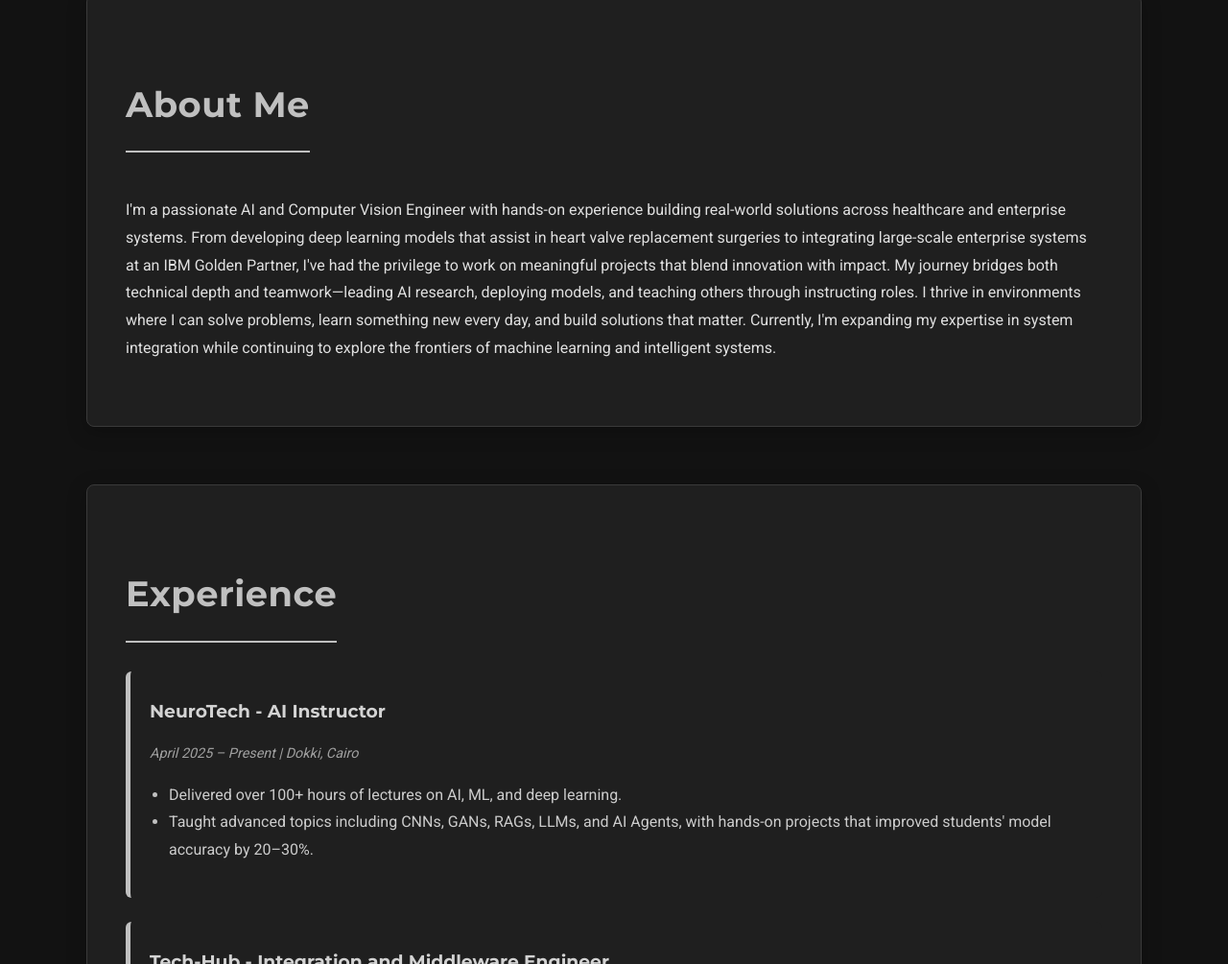
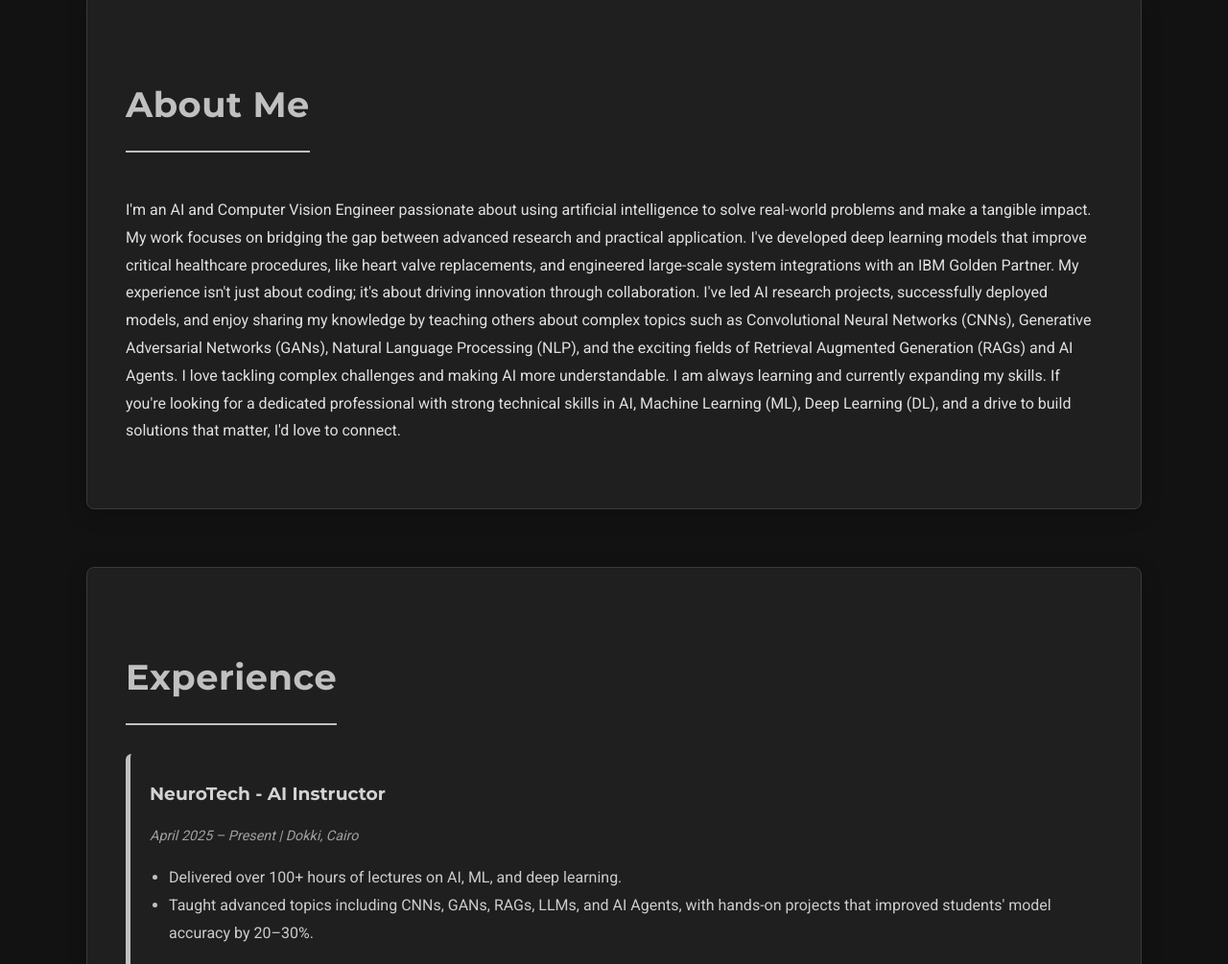
Before and after one commit to Johnlorance/Portfolio-, a plain HTML site: page index.html in a window 1280 px wide. Shown: the part 699-1704 px from the top of the page at 96% size. Drawn offline with nearby package versions, Linux system fonts and the light colour scheme.

Commit message:
Add files via upload

```diff
--- a/index.html
+++ b/index.html
@@ -40,11 +40,11 @@
     <main>
         <section id="about" data-aos="fade-right">
             <h2>About Me</h2>
-            <p>I'm a passionate AI and Computer Vision Engineer with hands-on experience building real-world solutions across healthcare and enterprise systems. From developing deep learning models that assist in heart valve replacement surgeries to integrating large-scale enterprise systems at an IBM Golden Partner, I've had the privilege to work on meaningful projects that blend innovation with impact.
+            <p>I'm an AI and Computer Vision Engineer passionate about using artificial intelligence to solve real-world problems and make a tangible impact. My work focuses on bridging the gap between advanced research and practical application. I've developed deep learning models that improve critical healthcare procedures, like heart valve replacements, and engineered large-scale system integrations with an IBM Golden Partner.
 
-                My journey bridges both technical depth and teamwork—leading AI research, deploying models, and teaching others through instructing roles. I thrive in environments where I can solve problems, learn something new every day, and build solutions that matter.
+                My experience isn't just about coding; it's about driving innovation through collaboration. I've led AI research projects, successfully deployed models, and enjoy sharing my knowledge by teaching others about complex topics such as Convolutional Neural Networks (CNNs), Generative Adversarial Networks (GANs), Natural Language Processing (NLP), and the exciting fields of Retrieval Augmented Generation (RAGs) and AI Agents. I love tackling complex challenges and making AI more understandable.
 
-                Currently, I'm expanding my expertise in system integration while continuing to explore the frontiers of machine learning and intelligent systems.</p>
+                I am always learning and currently expanding my skills. If you're looking for a dedicated professional with strong technical skills in AI, Machine Learning (ML), Deep Learning (DL), and a drive to build solutions that matter, I'd love to connect.</p>
         </section>
 
         <section id="experience" data-aos="fade-up">
```
